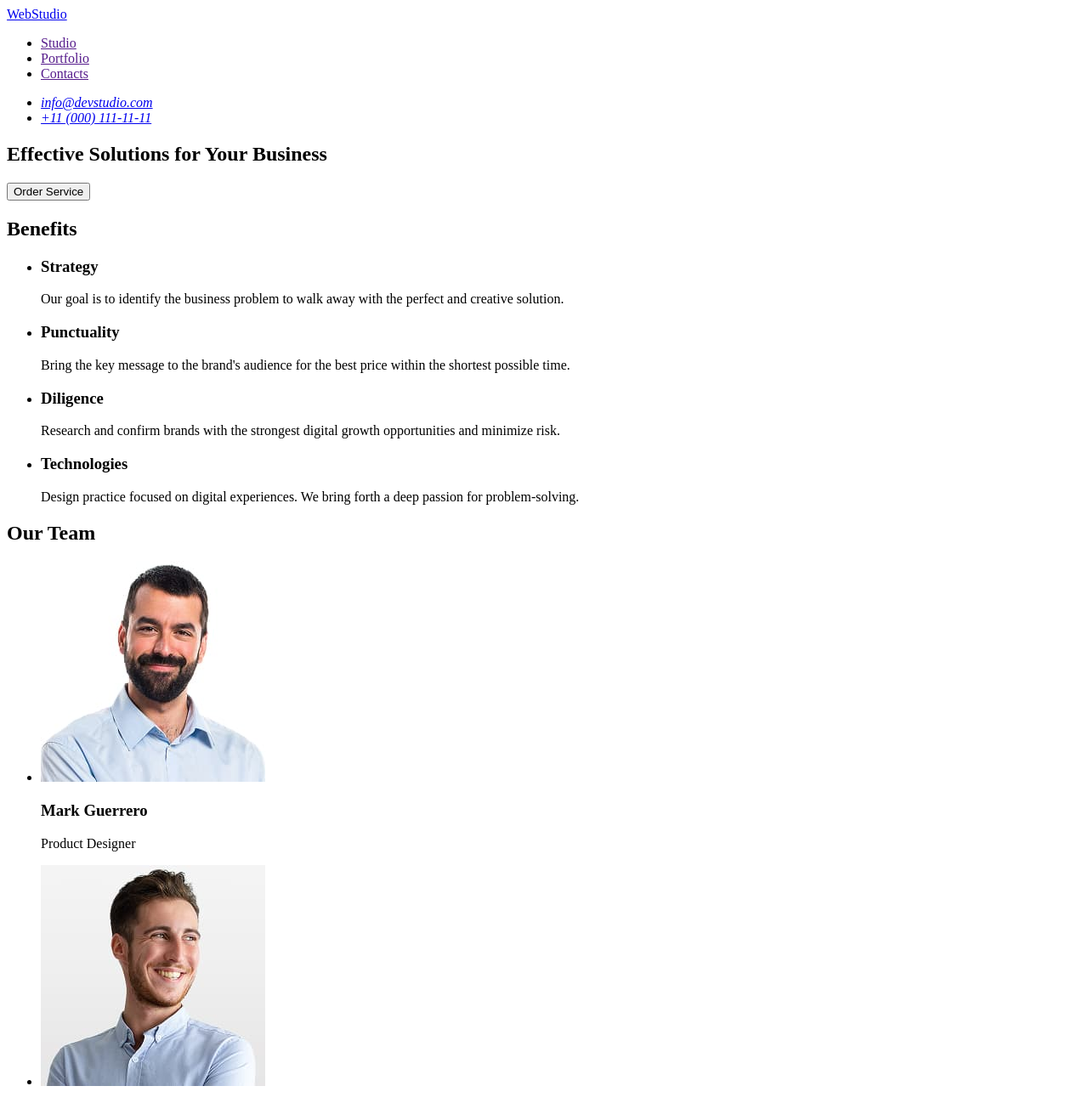
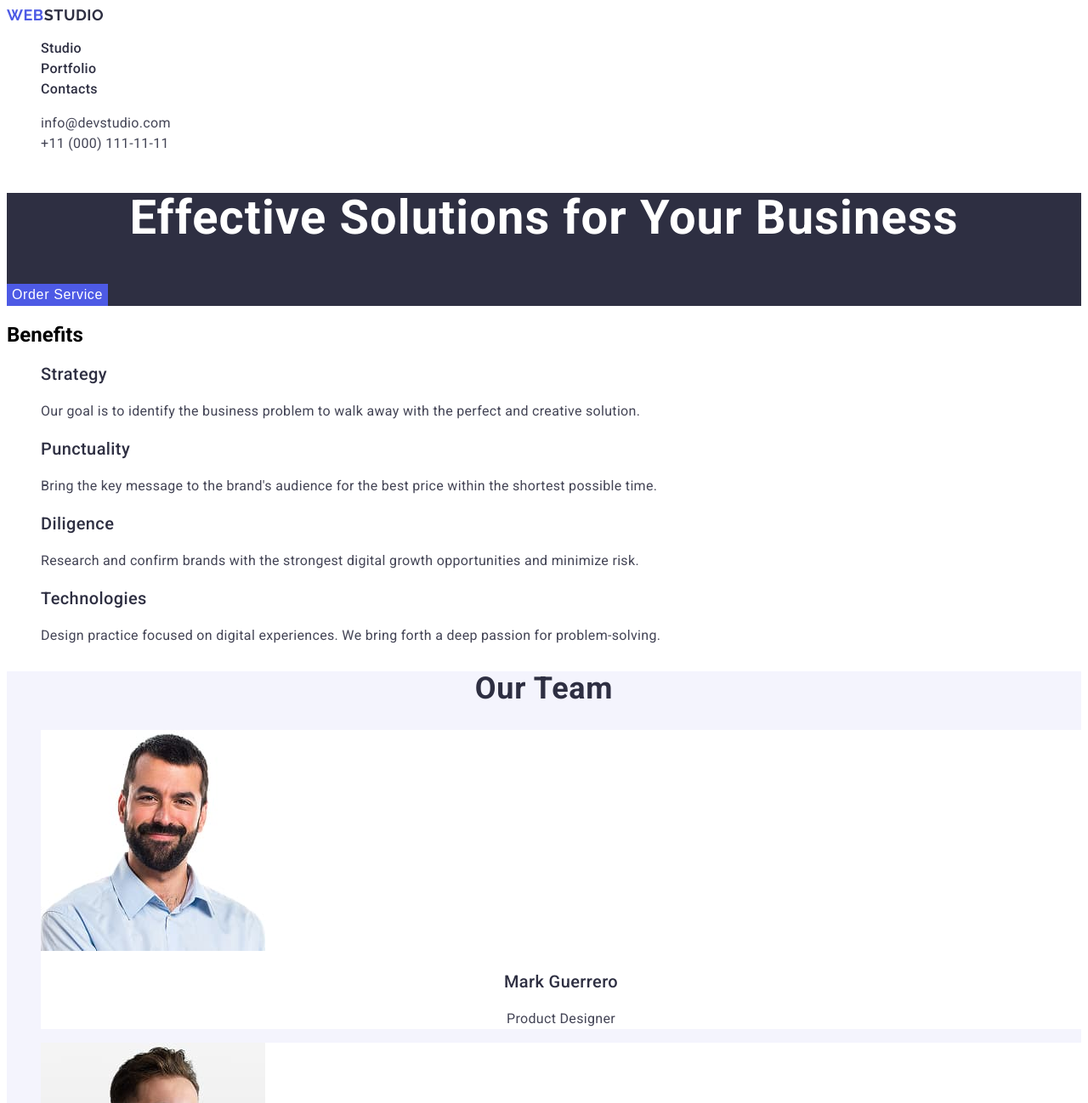
Before and after one commit to kitark13/goit-markup-hw-02, a plain HTML site: page index.html in a window 1280 px wide. Shown: the top 1298 px of the page at 85% size. Drawn offline with Linux system fonts and the light colour scheme.

Commit message:
update css

```diff
--- a/css/styles.css
+++ b/css/styles.css
@@ -0,0 +1,213 @@
+body {
+  font-family: "Roboto", sans-serif;
+}
+
+ul {
+  list-style-type: none;
+}
+
+.web {
+  font-family: "Raleway", sans-serif;
+  font-weight: 700;
+  font-size: 18px;
+
+  /* line-height: 21px; */
+  line-height: 1.16;
+  letter-spacing: 0.03em;
+  text-transform: uppercase;
+  color: #4d5ae5;
+  text-decoration: none;
+}
+.logo {
+  font-family: "Raleway", sans-serif;
+  font-weight: 700;
+  font-size: 18px;
+
+  /* line-height: 21px; */
+  line-height: 1.16;
+  letter-spacing: 0.03em;
+  text-transform: uppercase;
+  color: #2e2f42;
+  text-decoration: none;
+}
+
+.nav-item {
+  font-weight: 500;
+  font-size: 16px;
+
+  /* line-height: 24px; */
+  line-height: 1.5;
+  letter-spacing: 0.02em;
+  color: #2e2f42;
+  text-decoration: none;
+}
+
+.address-item {
+  font-weight: 400;
+  font-size: 16px;
+
+  /* line-height: 24px; */
+  line-height: 1.5;
+  letter-spacing: 0.02em;
+  color: #434455;
+  text-decoration: none;
+  font-style: normal;
+}
+
+.address-item:hover,
+.address-item:focus {
+  color: brown;
+}
+
+.hero {
+  background-color: #2e2f42;
+}
+
+.hero-title {
+  font-weight: 700;
+  font-size: 56px;
+
+  /* line-height: 60px; */
+  line-height: 1.07;
+  letter-spacing: 0.02em;
+  text-align: center;
+  color: white;
+}
+
+.button-hero {
+  background-color: #4d5ae5;
+  border: none;
+  font-weight: 500;
+  font-size: 16px;
+
+  /* line-height: 24px; */
+  line-height: 1.5;
+  letter-spacing: 0.04em;
+  color: white;
+}
+
+.benefits-title {
+  font-weight: 500;
+  font-size: 20px;
+
+  /* line-height: 24px; */
+  line-height: 1.2;
+  letter-spacing: 0.02em;
+  color: #2e2f42;
+}
+
+.benefits-text {
+  font-weight: 400;
+  font-size: 16px;
+
+  /* line-height: 24px; */
+  line-height: 1.5;
+  letter-spacing: 0.02em;
+  color: #434455;
+}
+
+.our-team {
+  background-color: #f4f4fd;
+}
+
+.our-team-title {
+  text-align: center;
+  font-weight: 700;
+  font-size: 36px;
+
+  /* line-height: 40px; */
+  line-height: 1.11111;
+  letter-spacing: 0.02em;
+  text-align: center;
+  color: #2e2f42;
+}
+
+.team-list {
+  background-color: white;
+}
+
+.team-name {
+  text-align: center;
+  font-weight: 500;
+  font-size: 20px;
+
+  /* line-height: 24px; */
+  line-height: 1.2;
+  letter-spacing: 0.02em;
+  text-align: center;
+  color: #2e2f42;
+}
+
+.team-position {
+  text-align: center;
+  font-weight: 400;
+  font-size: 16px;
+
+  /* line-height: 24px; */
+  line-height: 1.5;
+  letter-spacing: 0.02em;
+  text-align: center;
+  color: #434455;
+}
+
+.title-portfolio {
+  text-align: center;
+  font-weight: 700;
+  font-size: 36px;
+
+  /* line-height: 40px; */
+  line-height: 1.11;
+  letter-spacing: 0.02em;
+  text-align: center;
+  color: #2e2f42;
+}
+
+.portfolio-item {
+  background-color: white;
+}
+
+.portfolio-item-name {
+  font-weight: 500;
+  font-size: 20px;
+
+  /* line-height: 24px; */
+  line-height: 1.2;
+  letter-spacing: 0.02em;
+  color: #2e2f42;
+}
+
+.portfolio-item-specification {
+  font-weight: 400;
+  font-size: 16px;
+
+  /* line-height: 24px; */
+  line-height: 1.5;
+  letter-spacing: 0.02em;
+  color: #434455;
+}
+
+footer {
+  background-color: #2e2f42;
+}
+
+.logo-footer {
+  font-weight: 700;
+  font-size: 18px;
+
+  /* line-height: 21px; */
+  line-height: 1.16;
+  letter-spacing: 0.03em;
+  text-transform: uppercase;
+  color: #f4f4fd;
+  text-decoration: none;
+}
+
+.footer-text {
+  font-weight: 400;
+  font-size: 16px;
+
+  /* line-height: 24px; */
+  line-height: 1.5;
+  letter-spacing: 0.02em;
+  color: #f4f4fd;
+}
--- a/index.html
+++ b/index.html
@@ -4,176 +4,195 @@
     <meta charset="UTF-8" />
     <meta name="viewport" content="width=device-width, initial-scale=1.0" />
     <title>Document</title>
+    <link rel="stylesheet" href="./css/styles.css" />
+    <link rel="preconnect" href="https://fonts.googleapis.com" />
+    <link rel="preconnect" href="https://fonts.gstatic.com" crossorigin />
+    <link
+      href="https://fonts.googleapis.com/css2?family=Raleway:wght@700&family=Roboto:wght@400;500;700&display=swap"
+      rel="stylesheet"
+    />
   </head>
   <body>
     <header>
       <nav>
-        <a href="./index.html">WebStudio</a>
+        <a href="./index.html" class="logo"
+          ><span class="web">Web</span>Studio</a
+        >
         <ul>
-          <li><a href="">Studio</a></li>
-          <li><a href="">Portfolio</a></li>
-          <li><a href="">Contacts</a></li>
+          <li><a href="" class="nav-item">Studio</a></li>
+          <li><a href="" class="nav-item">Portfolio</a></li>
+          <li><a href="" class="nav-item">Contacts</a></li>
         </ul>
       </nav>
       <address>
         <ul>
-          <li><a href="mailto:info@devstudio.com">info@devstudio.com</a></li>
-          <li><a href="tel:+110001111111">+11 (000) 111-11-11</a></li>
+          <li>
+            <a href="mailto:info@devstudio.com" class="address-item"
+              >info@devstudio.com</a
+            >
+          </li>
+          <li>
+            <a href="tel:+110001111111" class="address-item"
+              >+11 (000) 111-11-11</a
+            >
+          </li>
         </ul>
       </address>
     </header>
     <main>
-      <section>
-        <h1>Effective Solutions for Your Business</h1>
-        <button type="button">Order Service</button>
+      <section class="hero">
+        <h1 class="hero-title">Effective Solutions for Your Business</h1>
+        <button type="button" class="button-hero">Order Service</button>
       </section>
       <section>
         <h2>Benefits</h2>
         <ul>
           <li>
-            <h3>Strategy</h3>
-            <p>
+            <h3 class="benefits-title">Strategy</h3>
+            <p class="benefits-text">
               Our goal is to identify the business problem to walk away with the
               perfect and creative solution.
             </p>
           </li>
           <li>
-            <h3>Punctuality</h3>
-            <p>
+            <h3 class="benefits-title">Punctuality</h3>
+            <p class="benefits-text">
               Bring the key message to the brand's audience for the best price
               within the shortest possible time.
             </p>
           </li>
           <li>
-            <h3>Diligence</h3>
-            <p>
+            <h3 class="benefits-title">Diligence</h3>
+            <p class="benefits-text">
               Research and confirm brands with the strongest digital growth
               opportunities and minimize risk.
             </p>
           </li>
           <li>
-            <h3>Technologies</h3>
-            <p>
+            <h3 class="benefits-title">Technologies</h3>
+            <p class="benefits-text">
               Design practice focused on digital experiences. We bring forth a
               deep passion for problem-solving.
             </p>
           </li>
         </ul>
       </section>
-      <section>
-        <h2>Our Team</h2>
+      <section class="our-team">
+        <h2 class="our-team-title">Our Team</h2>
         <ul>
-          <li>
+          <li class="team-list">
             <img
               src="./images/img1.jpg"
               alt="Mark Guerrero"
               width="264"
               height="260"
             />
-            <h3>Mark Guerrero</h3>
-            <p>Product Designer</p>
+            <h3 class="team-name">Mark Guerrero</h3>
+            <p class="team-position">Product Designer</p>
           </li>
-          <li>
+          <li class="team-list">
             <img
               src="./images/img2.jpg"
               alt="Tom Ford"
               width="264"
               height="260"
             />
-            <h3>Tom Ford</h3>
-            <p>Frontend Developer</p>
+            <h3 class="team-name">Tom Ford</h3>
+            <p class="team-position">Frontend Developer</p>
           </li>
-          <li>
+          <li class="team-list">
             <img
               src="./images/img3.jpg"
               alt="Camila Garcia"
               width="264"
               height="260"
             />
-            <h3>Camila Garcia</h3>
-            <p>Marketing</p>
+            <h3 class="team-name">Camila Garcia</h3>
+            <p class="team-position">Marketing</p>
           </li>
-          <li>
+          <li class="team-list">
             <img
               src="./images/img4.jpg"
               alt="Daniel Wilson"
               width="264"
               height="260"
             />
-            <h3>Daniel Wilson</h3>
-            <p>UI Designer</p>
+            <h3 class="team-name">Daniel Wilson</h3>
+            <p class="team-position">UI Designer</p>
           </li>
         </ul>
       </section>
       <section>
-        <h2>Our Portfolio</h2>
+        <h2 class="title-portfolio">Our Portfolio</h2>
         <ul>
-          <li>
+          <li class="portfolio-item">
             <img
               src="./images/img21.jpg"
               alt="banking app"
               width="360"
               height="300"
             />
-            <h3>Banking App</h3>
-            <p>App</p>
+            <h3 class="portfolio-item-name">Banking App</h3>
+            <p class="portfolio-item-specification">App</p>
           </li>
-          <li>
+          <li class="portfolio-item">
             <img
               src="./images/img22.jpg"
               alt="cashless payment"
               width="360"
               height="300"
             />
-            <h3>Cashless Payment</h3>
-            <p>Marketing</p>
+            <h3 class="portfolio-item-name">Cashless Payment</h3>
+            <p class="portfolio-item-specification">Marketing</p>
           </li>
-          <li>
+          <li class="portfolio-item">
             <img
               src="./images/img23.jpg"
               alt="meditation app"
               width="360"
               height="300"
             />
-            <h3>Meditation App</h3>
-            <p>App</p>
+            <h3 class="portfolio-item-name">Meditation App</h3>
+            <p class="portfolio-item-specification">App</p>
           </li>
-          <li>
+          <li class="portfolio-item">
             <img
               src="./images/img24.jpg"
               alt="taxi service"
               width="360"
               height="300"
             />
-            <h3>Taxi Service</h3>
-            <p>Marketing</p>
+            <h3 class="portfolio-item-name">Taxi Service</h3>
+            <p class="portfolio-item-specification">Marketing</p>
           </li>
-          <li>
+          <li class="portfolio-item">
             <img
               src="./images/img25.jpg"
               alt="screen illustrations"
               width="360"
               height="300"
             />
-            <h3>Screen Illustrations</h3>
-            <p>Design</p>
+            <h3 class="portfolio-item-name">Screen Illustrations</h3>
+            <p class="portfolio-item-specification">Design</p>
           </li>
-          <li>
+          <li class="portfolio-item">
             <img
               src="./images/img26.jpg"
               alt="online courses"
               width="360"
               height="300"
             />
-            <h3>Online Courses</h3>
-            <p>Marketing</p>
+            <h3 class="portfolio-item-name">Online Courses</h3>
+            <p class="portfolio-item-specification">Marketing</p>
           </li>
         </ul>
       </section>
     </main>
     <footer>
-      <a href="./index.html">WebStudio</a>
-      <p>
+      <a href="./index.html" class="logo-footer"
+        ><span class="web">Web</span>Studio</a
+      >
+      <p class="footer-text">
         Increase the flow of customers and sales for your business with digital
         marketing & growth solutions.
       </p>
```
